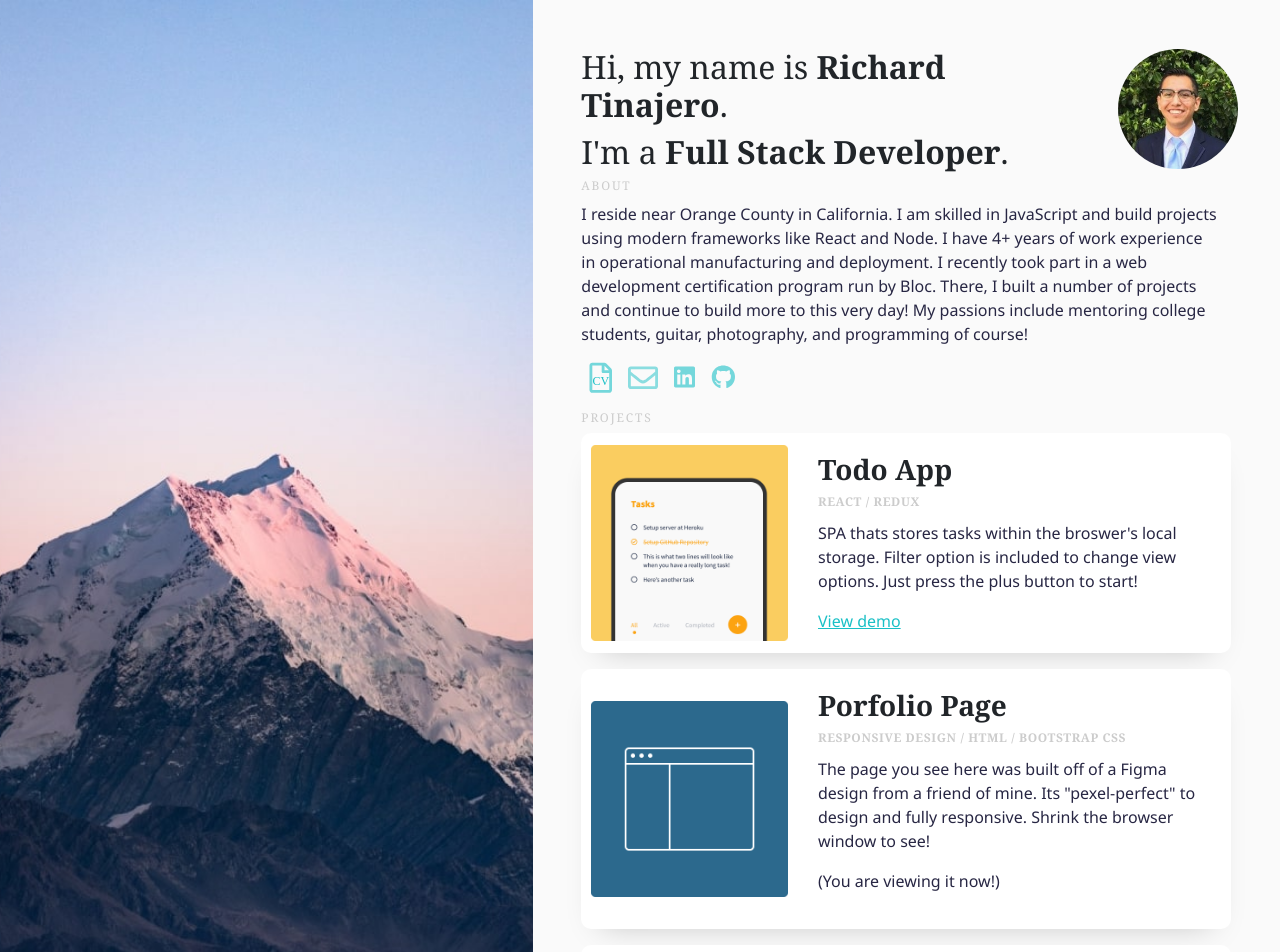
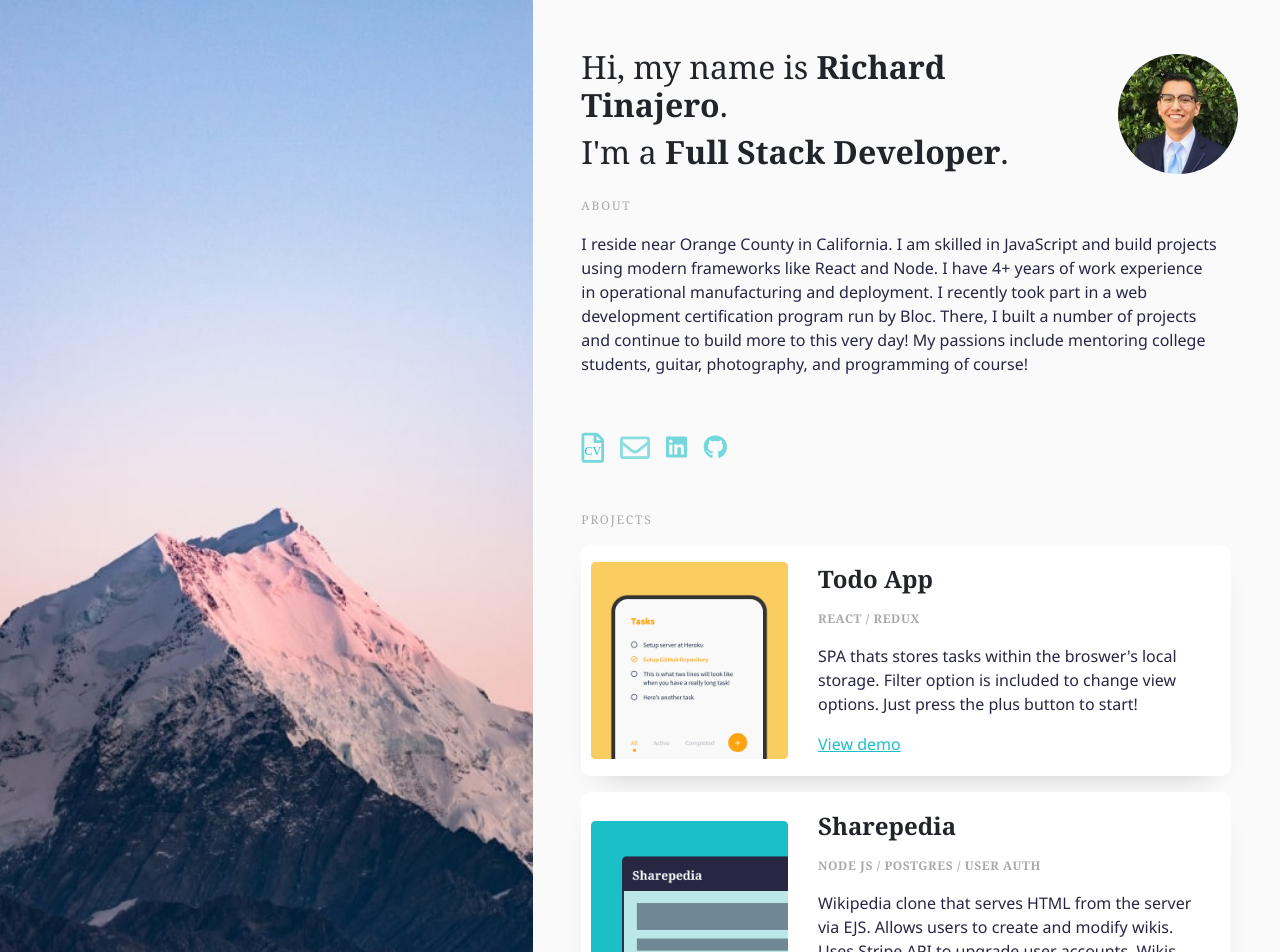
Before and after one commit to rj-tinajero/my-profile, a React (Create React App) app: page / in a window 1280 px wide. Shown: the top 952 px of the page. Built offline with nearby package versions, Linux system fonts and the light colour scheme.

Commit message:
styling updates

```diff
--- a/src/App.css
+++ b/src/App.css
@@ -44,6 +44,12 @@
 
 .title {
   font-family: 'Noto Serif';
+  padding-bottom: 10px;
+}
+
+.card-title-main {
+  font-family: 'Noto Serif';
+  font-size: 24px;
 }
 
 .headshot {
@@ -60,8 +66,10 @@
 h5 {
   font-family: 'Noto Serif';
   font-size: 12px;
-  color: #CCCCCC;
+  color: #AAAAAA;
   letter-spacing: 0.15em;
+  padding-top: 10px;
+  padding-bottom: 10px;
 }
 
 .skills {
@@ -73,6 +81,12 @@ h5 {
   /* or 14px */
   letter-spacing: 0.05em;
   text-transform: uppercase;
+  padding-bottom: 6px;
+}
+
+.blurb {
+  font-size: 14px;
+  color: #AAAAAA;
 }
 
 p {
@@ -120,5 +134,10 @@ body {
 }
 
 .social {
-  padding-bottom: 18px
+  padding-top: 40px;
+  padding-bottom: 40px
 }
+
+.cv-icon {
+  padding-right: 8px
+}
--- a/src/App.js
+++ b/src/App.js
@@ -42,7 +42,7 @@ function App() {
 
           <div className="row social">
             <div className="col-sm-12 text-sm-left text-center">
-              <a className="p-2" href="https://github.com/rj-tinajero/my-profile/blob/master/RichardTinajero_Resume.pdf" target="_blank" rel="noopener noreferrer">
+              <a className="cv-icon" href="https://www.dropbox.com/s/kqtj6co222l6xlt/RichardTinajero_Resume.pdf?dl=0" target="_blank" rel="noopener noreferrer">
                 <img src={cv} alt="CV logo" />
               </a>
               <a className="p-2" href="mailto:rj.tinajero92@gmail.com" target="_blank" rel="noopener noreferrer">
@@ -69,10 +69,26 @@ function App() {
               </div>
               <div className="col-sm-8">
                 <div className="card-body">
-                  <h3 className="title"><strong>Todo App</strong></h3>
+                  <h3 className="card-title-main"><strong>Todo App</strong></h3>
                   <h5 className="card-title skills">REACT / REDUX</h5>
                   <p className="card-text">SPA thats stores tasks within the broswer's local storage. Filter option is included to change view options. Just press the plus button to start!</p>
                   <a className="link" href="https://rj-tinajero.github.io/Redux-To-Do-List" target="_blank" rel="noopener noreferrer">View demo</a>
+                </div>
+              </div>
+            </div>
+          </div>
+
+          <div className="card mb-3" >
+            <div className="row no-gutters">
+              <div className="col-sm-4 my-auto">
+                <img src={wiki} className="card-img" alt="Todo App" />
+              </div>
+              <div className="col-sm-8">
+                <div className="card-body">
+                  <h3 className="card-title-main"><strong>Sharepedia</strong></h3>
+                  <h5 className="card-title skills">NODE JS / POSTGRES / USER AUTH</h5>
+                  <p className="card-text">Wikipedia clone that serves HTML from the server via EJS. Allows users to create and modify wikis. Uses Stripe API to upgrade user accounts. Wikis can be edited and displayed in Markdown syntax.</p>
+                  <a className="link" href="https://rj-tinajero-sharepedia.herokuapp.com/" target="_blank" rel="noopener noreferrer">View demo</a>
                 </div>
               </div>
             </div>
@@ -85,26 +101,10 @@ function App() {
               </div>
               <div className="col-sm-8">
                 <div className="card-body">
-                  <h3 className="title"><strong>Porfolio Page</strong></h3>
+                  <h3 className="card-title-main"><strong>Porfolio Page</strong></h3>
                   <h5 className="card-title skills">RESPONSIVE DESIGN / HTML / BOOTSTRAP CSS</h5>
                   <p className="card-text">The page you see here was built off of a Figma design from a friend of mine. Its "pexel-perfect" to design and fully responsive. Shrink the browser window to see!</p>
-                  <p>(You are viewing it now!)</p>
-                </div>
-              </div>
-            </div>
-          </div>
-
-          <div className="card mb-3" >
-            <div className="row no-gutters">
-              <div className="col-sm-4 my-auto">
-                <img src={wiki} className="card-img" alt="Todo App" />
-              </div>
-              <div className="col-sm-8">
-                <div className="card-body">
-                  <h3 className="title"><strong>Sharepedia</strong></h3>
-                  <h5 className="card-title skills">NODE JS / POSTGRES / USER AUTH</h5>
-                  <p className="card-text">Wikipedia clone that serves HTML from the server via EJS. Allows users to create and modify wikis. Uses Stripe API to upgrade user accounts. Wikis can be edited and displayed in Markdown syntax.</p>
-                  <a className="link" href="https://rj-tinajero-sharepedia.herokuapp.com/" target="_blank" rel="noopener noreferrer">View demo</a>
+                  <p className="blurb">(Currrently viewing)</p>
                 </div>
               </div>
             </div>
```
